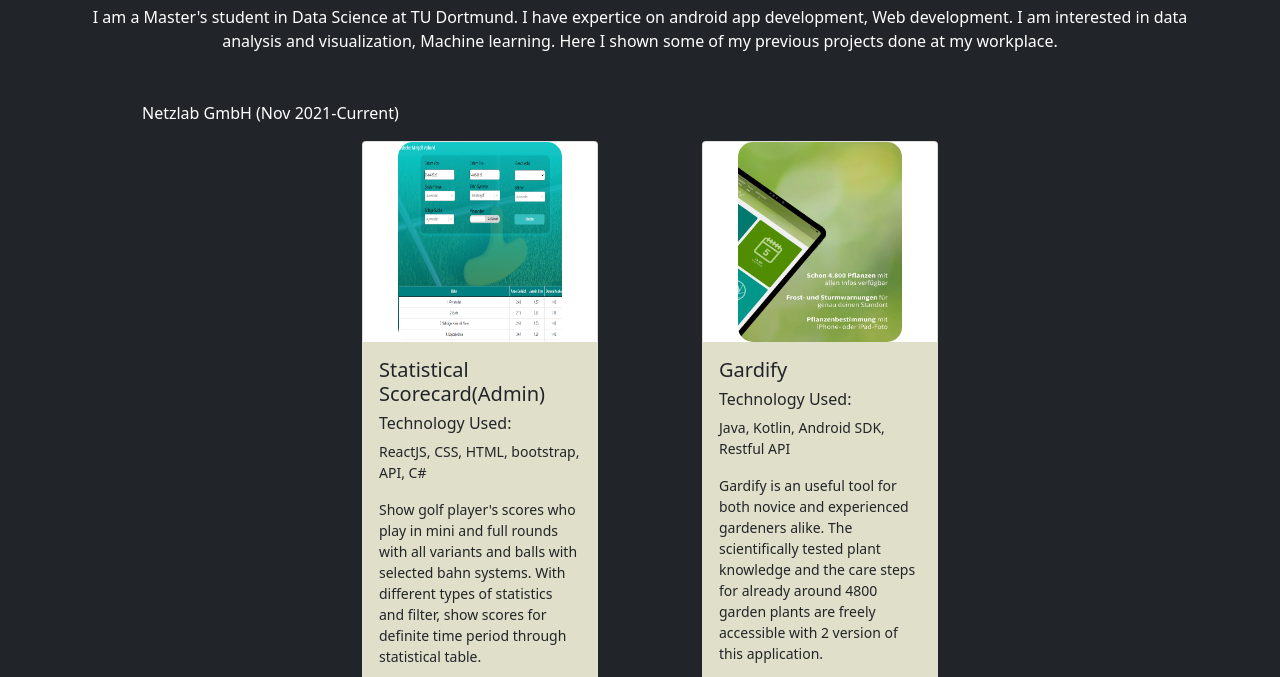
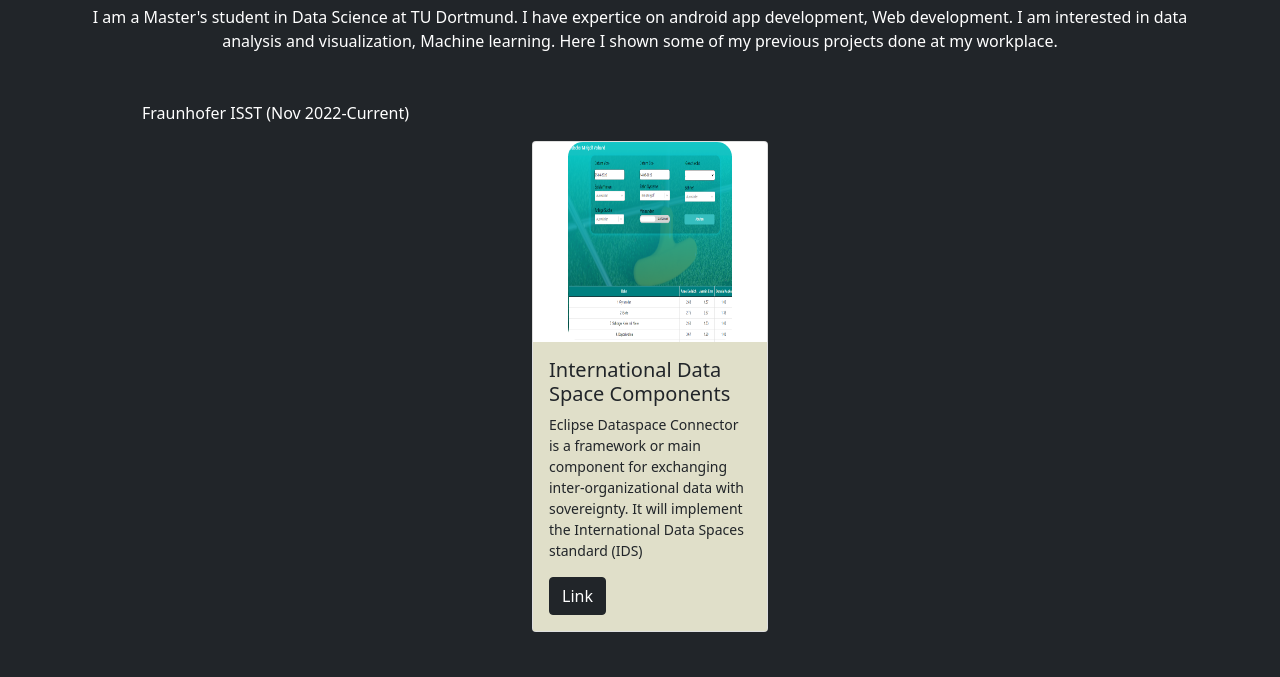
Before and after one commit to muktajoya/muktajoya.github.io, a plain HTML site: page index.html in a window 1280 px wide. Shown: the part 99-776 px from the top of the page. Drawn offline with nearby package versions, Linux system fonts and the light colour scheme; files whose address does not match are found by name.

Commit message:
Update index.html
add current comapany (ISST)details.

Signed-off-by: Mukta Ghosh <muktaghosh116@gmail.com>

```diff
--- a/index.html
+++ b/index.html
@@ -26,9 +26,25 @@
     <div class="container">
 
 
+       <div class="row m-5 justify-content-center">
+        <p class="text-white">Fraunhofer ISST (Nov 2022-Current)</p>
+        <div class="col-4">
+            <div class="card-group">
+                <div class="card small" style=" margin-left:50px;margin-right:30px">
+                    <img class="displayed"  src="./css/images/statistics_golf.PNG" style="width:70%; height:200px; border-radius: 15px; align-items: center;" alt="...">
+                    <div class="card-body card-background">
+                        <h5 class="card-title">International Data Space Components</h5>
+                        <p class="card-text">Eclipse Dataspace Connector is a framework or main component for exchanging inter-organizational data with sovereignty. It will implement the International Data Spaces standard (IDS)</p>
+                        <a class="btn btn-dark" href="https://github.com/FraunhoferISST" role="button">Link</a>
+                    </div>
+                </div>
+            </div>
+        </div>
+    </div>
 
+    </div>
         <div class="row m-5 justify-content-center">
-            <p class="text-white">Netzlab GmbH (Nov 2021-Current)</p>
+            <p class="text-white">Netzlab GmbH (Nov 2021-August 2022)</p>
             <div class="col-4">
                 <div class="card-group">
                     <div class="card small" style=" margin-left:50px;margin-right:30px">
```
